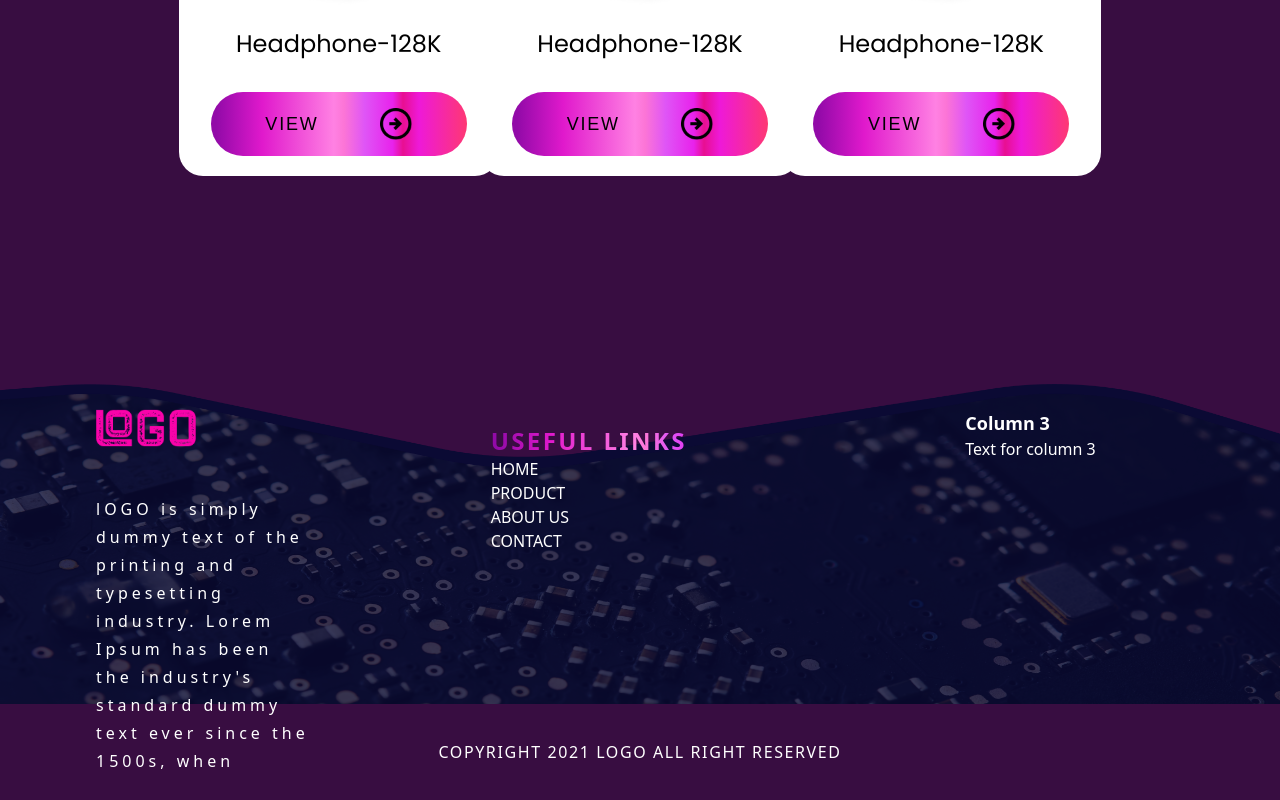
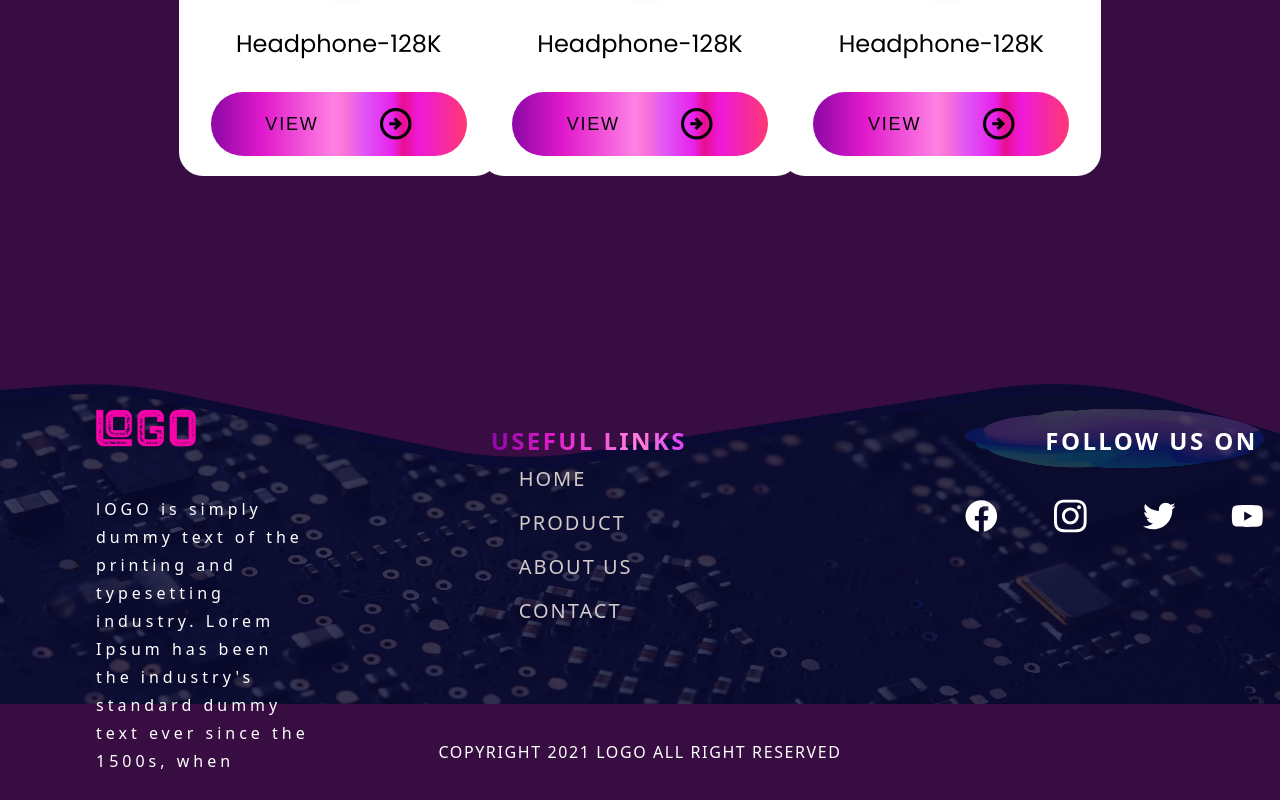
Before and after one commit to sabin-thapa/logo-electronics-nextjs, a Next.js app: page /home in a window 1280 px wide. Shown: the part 2189-2989 px from the top of the page. Built offline with nearby package versions, Linux system fonts and the light colour scheme; a web font is replaced by a local one.

Commit message:
feat(footer.): create footer and copyrights section
create a footer with overlay image background and the copyright section

```diff
--- a/src/components/Footer.tsx
+++ b/src/components/Footer.tsx
@@ -2,8 +2,12 @@ import Image from "next/image";
 import styles from "@/styles/Footer.module.css";
 import classNames from "classnames";
 import SubHeader from "./SubHeader";
+import { FaFacebook, FaInstagram, FaTwitter, FaYoutube } from "react-icons/fa";
 
 const Footer = () => {
+  const faintFooterStyle =
+    "uppercase font-poppins text-[#D4C9C9] text-xl tracking-widest py-2";
+
   return (
     <div className="relative">
       <div className={styles.footer_image_section}>
@@ -23,7 +27,7 @@ const Footer = () => {
         />
       </div>
 
-      <div className="absolute inset-0 flex flex-col justify-center">
+      <div className="absolute inset-0 flex flex-col justify-center ">
         <div className="grid grid-cols-3 justify-around gap-36 place-ite">
           <div className="text-white mx-4 flex-grow pl-20">
             <Image
@@ -40,16 +44,33 @@ const Footer = () => {
               text ever since the 1500s, when
             </p>
           </div>
-          <div className="text-white mx-4 flex-grow">
+          <div className="text-white mx-4 flex-grow ">
             <SubHeader text="Useful Links" className="mt-4" />
-            <h1 className="uppercase font-poppins">Home</h1>
-            <h1 className="uppercase font-poppins">Product</h1>
-            <h1 className="uppercase font-poppins">About us</h1>
-            <h1 className="uppercase font-poppins">contact</h1>
+            <div className="flex flex-col pl-7 ">
+              <h1 className={faintFooterStyle}>Home</h1>
+              <h1 className={faintFooterStyle}>Product</h1>
+              <h1 className={faintFooterStyle}>About us</h1>
+              <h1 className={faintFooterStyle}>contact</h1>
+            </div>
           </div>
-          <div className="text-white mx-4 flex-grow">
-            <h3 className="text-lg font-semibold">Column 3</h3>
-            <p>Text for column 3</p>
+          <div className="text-white mx-4 flex-grow relative">
+            <Image
+              src="/assets/follow_bg.svg"
+              height={340}
+              width={320}
+              alt="follow us"
+            />
+            <div className="absolute top-4 left-20   ">
+              <div className="relative">
+                <SubHeader text="Follow Us On" fontColor="#fff" />
+              </div>
+            </div>
+            <div className="flex gap-14 mt-6">
+              <FaFacebook size={48} />
+              <FaInstagram size={48} />
+              <FaTwitter size={48} />
+              <FaYoutube size={48} />
+            </div>
           </div>
         </div>
       </div>
```
Also changed, not shown: public/assets/follow_bg.svg (added), public/assets/rocket.svg (added).
